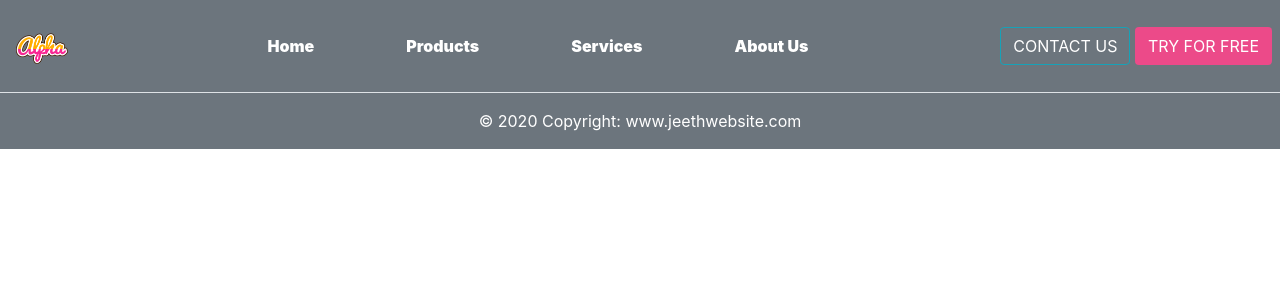
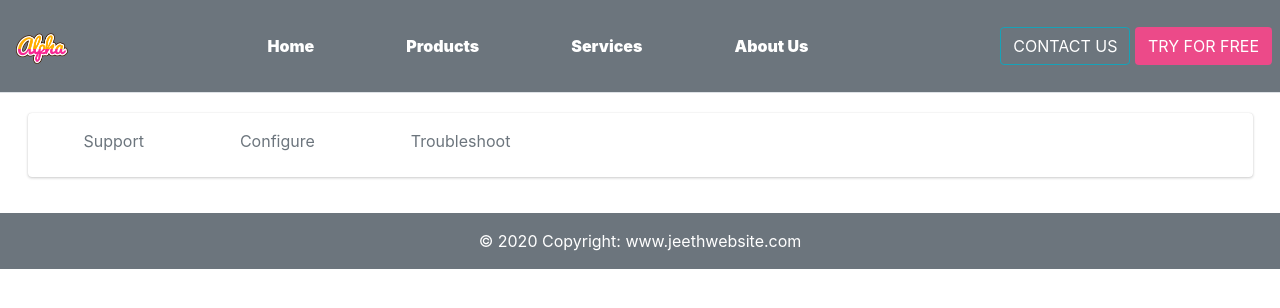
Before and after one commit to Jeethendrakumar/Sample, a React (Create React App) app: page /contact in a window 1280 px wide. Shown: the top 308 px of the page. Built offline with nearby package versions, Linux system fonts and the light colour scheme.

Commit message:
Added support tabs and forms

```diff
--- a/src/App.js
+++ b/src/App.js
@@ -10,6 +10,9 @@ import Product from './components/products/products'
 import Footer from './components/footer'
 import Service from './components/services/services'
 import About from './components/about/about'
+import Login from './components/login/login'
+import Contact from './components/contactUs/contact'
+import Status from './components/contactUs/status/status'
 
 class App extends React.Component{
     render(){
@@ -21,6 +24,11 @@ class App extends React.Component{
                         <Route exact path='/products' element={<Product />} />
                         <Route exact path='/services' element={<Service />}/>
                         <Route exact path='/about' element={<About />} />
+                        <Route exact path='/login' element={<Login />} />
+                        <Route path='/contact/' element={<Contact />}>
+                            <Route path='support' element={<Status/>}/>
+                            <Route path='configure' element={<Status/>}/>
+                        </Route>
                     </Routes>
                 <Footer />
             </BrowserRouter>
--- /dev/null
+++ b/src/common/dropDown.jsx
@@ -0,0 +1,16 @@
+import React, {useState} from 'react'
+
+const Dropdownlist = ({dropdown}) => {
+    const [selectedValue, setValue] = useState('')
+    const handleSelect = (e) => {
+        setValue(e.target.value)
+    }
+    console.log(selectedValue)
+    return <select onChange={(e) => handleSelect(e)} className="form-control col-sm-12" name="cars" id="cars">
+    {dropdown.map(items => {
+        return <option value={items} key={items}>{items}</option>
+    })}
+    </select>
+}
+
+export default Dropdownlist
--- /dev/null
+++ b/src/components/contactUs/appData.js
@@ -0,0 +1,51 @@
+// export const menu = {
+//   overview: {
+//     label: 'Overview',
+//     link: '/contact/overview'
+//   },
+//   System: {
+//     label: 'System',
+//     link: '/contact/system'
+//   },
+//   WAN: {
+//     label: 'WAN',
+//     link: '/contact/wan'
+//   },
+//   LAN: {
+//     label: 'LAN',
+//     link: '/contact/lan'
+//   },
+//   Tunnels: {
+//     label: 'Tunnels',
+//     link: '/contact/tunnels'
+//   },
+//   LTE: {
+//     label: 'LTE',
+//     link: '/contact/lte'
+//   },
+//   Wifi: {
+//     label: 'WiFi',
+//     link: '/contact/wifi'
+//   },
+//   Devices: {
+//     label: 'Devices',
+//     link: '/contact/devices'
+//   }
+// };
+
+export const overviewmenu = [
+    {
+  Support: {
+    label: 'Support',
+    link: '/contact/support'
+  },
+  configure: {
+    label: 'Configure',
+    link: '/contact/configure'
+  },
+  toubleshoot: {
+    label: 'Troubleshoot',
+    link: '/contact/troubleshoot'
+  }
+}
+];
--- /dev/null
+++ b/src/components/contactUs/contact.jsx
@@ -0,0 +1,60 @@
+import React, { Component } from "react";
+import { connect } from "react-redux";
+import { NavLink, Link, Outlet } from "react-router-dom";
+import Card, { CardItem } from "../../common/card";
+import { overviewmenu } from "./appData";
+
+class Contact extends Component {
+  getMenu = () => {
+    return overviewmenu.map((items) => {
+      return Object.values(items).map((item) => {
+        const { label, link } = item;
+        return (
+          <li key={label} className="nav-item d-none d-sm-inline-block">
+            <NavLink
+              exact
+              to={link}
+              className={`nav-link ${
+                location.pathname.includes(link)
+                  ? "text-dark thicker"
+                  : "text-muted"
+              } px-5 mx-2"`}
+            >
+              {label}
+            </NavLink>
+          </li>
+        );
+      });
+    });
+  };
+
+  render() {
+    let content;
+
+    content = (
+      <div className="ui secondary pointing menu">
+        <div className="container-fluid">
+          <div className="row mb-2">
+            <div className="navbar navbar-expand">{this.getMenu()}
+            </div>
+          </div>
+        </div>
+      </div>
+    );
+
+    return (
+      <CardItem item="body">
+        <div className="container-fluid">
+          <div className="row">
+            <div className="col-md-12">
+              <Card>{content}</Card>
+              <Outlet />
+            </div>
+          </div>
+        </div>
+      </CardItem>
+    );
+  }
+}
+
+export default connect()(Contact);
--- /dev/null
+++ b/src/components/contactUs/status/status.jsx
@@ -0,0 +1,101 @@
+import React from "react";
+import Card, { CardItem, CardLit } from "../../../common/card";
+import Column from "../../../common/column";
+import Dropdownlist from '../../../common/dropDown'
+
+class Status extends React.Component {
+    constructor(props)
+    {
+        super(props);
+        this.state = {
+            selectedValue : ''
+        }
+    }
+    handleSelect = (e) => {
+        e.preventDefault()
+        this.setState({selectedValue : e.target.value})
+    }
+
+  render() {
+    const dropdownList = [
+        'IT' , 'Dongle', 'Telephone', 'Internet'
+    ]
+    return (
+      <>
+        <CardItem item="body">
+          <div className="row">
+            <Column span={6}>
+              <CardLit>
+                <form className="form-horizontal">
+                  <CardItem item={"header"}>
+                    <CardItem item={"text"}>Form</CardItem>
+                  </CardItem>
+                  <CardItem item={"body"}>
+                    <CardItem item={"text"}>Start Duration:</CardItem>
+                    <br></br>
+                    <div className="form-group">
+                      <label className="col-sm-3" htmlFor="startdate">
+                        Date:
+                      </label>
+                      <input
+                        className="form-control col-sm-12"
+                        type="date"
+                        id="startdate"
+                        name="startdate"
+                        required
+                      />
+                      <br />
+                      <Dropdownlist dropdown={dropdownList} />
+                      {/* <select onChange={(e) => this.handleSelect(e)} className="form-control col-sm-12" name="cars" id="cars"> */}
+                        {/* <option value={'volvo'}>Volvo</option> */}
+                        {/* {dropdownList.map(items => {
+                            return <option value={items} key={items}>{items}</option>
+                        })}
+                      </select> */}
+                    </div>
+                    <div className="form-group">
+                      <label className="col-sm-3" htmlFor="starttime">
+                        Time:
+                      </label>
+                      <input
+                        className="form-control col-sm-12"
+                        type="time"
+                        id="starttime"
+                        step={1}
+                        required
+                      />
+                    </div>
+                  </CardItem>
+                  <CardItem item={"footer"}>
+                    <button
+                      className="btn btn-secondary col-sm-3
+                                            "
+                      type="reset"
+                    >
+                      Reset
+                    </button>
+                    <button className="btn btn-info col-sm-3 offset-sm-6">
+                      Generate
+                    </button>
+                  </CardItem>
+                </form>
+              </CardLit>
+            </Column>
+            <Column span={6}>
+              <CardLit>
+                <CardItem item={"header"}>
+                  <CardItem item={"text"}>Result</CardItem>
+                </CardItem>
+                <CardItem item={"body"}>
+                  <div>{/* {content} */}</div>
+                </CardItem>
+              </CardLit>
+            </Column>
+          </div>
+        </CardItem>
+      </>
+    );
+  }
+}
+
+export default Status;
--- /dev/null
+++ b/src/components/login/login.jsx
@@ -0,0 +1,30 @@
+import React from 'react'
+import { Form } from 'react-router-dom';
+
+class Login extends React.Component{
+    constructor(props)
+    {
+        super(props);
+        this.state = {
+            username : '',
+            password: ''
+        }
+    }
+    handleClick = (e) => {
+        console.log(e.target.username.value)
+        e.preventDefault()
+        alert('onSubmit')
+    }
+    render()
+    {
+        return <>
+        <form onSubmit={e => this.handleClick(e)}>
+        <input type={'text'} name='username' id='username' /><br />
+        <input type={'password'} name='password' id='password'/><br/>
+        <button>Click me</button>
+        </form>
+        </>
+    }
+}
+
+export default Login
```
Also changed, not shown: src/common/content.jsx (added, +19 -0 lines).
